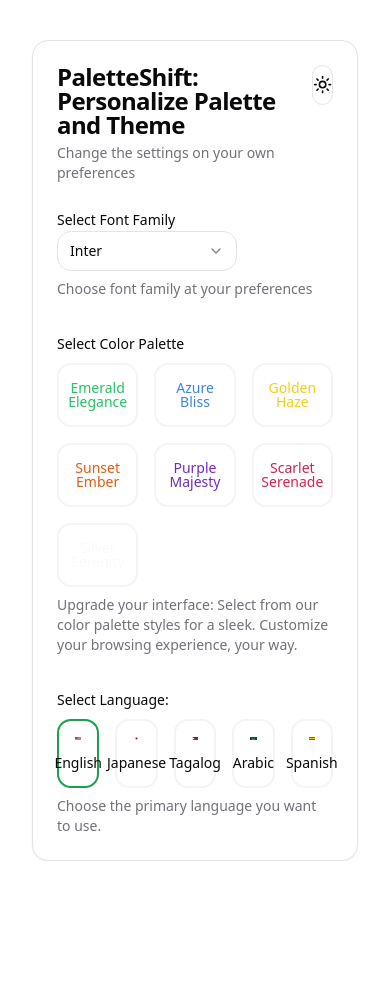
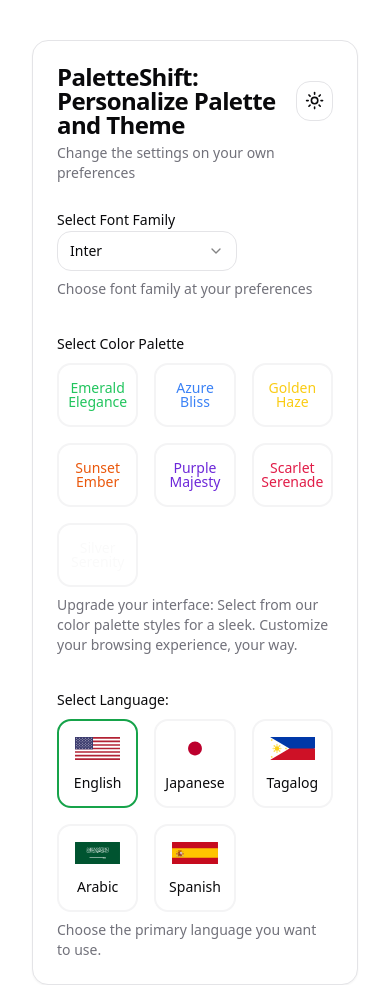
Before and after one commit to javiergenepaul/Palette-Shift, a React (Vite) app: page / in a window 390 px wide. Before the commit the page ends 861 px from the top, so only its background shows below. Built offline with nearby package versions, Linux system fonts and the light colour scheme.

Commit message:
fix responsive on 375 px screen

```diff
--- a/src/i18n/locale/en.json
+++ b/src/i18n/locale/en.json
@@ -7,6 +7,12 @@
   "font": {
     "formLabel": "Select Font Family",
     "formDescription": "Choose font family at your preferences"
+  },
+  "theme": {
+    "toggleTheme": "Toggle Theme",
+    "dark": "Dark",
+    "light": "Light",
+    "system": "System"
   },
   "color": {
     "success": {
--- a/src/screens/components/card-container.tsx
+++ b/src/screens/components/card-container.tsx
@@ -14,7 +14,7 @@ export const CardContainer = (props: CardContainerInterface) => {
   return (
     <Card>
       <CardHeader>
-        <CardTitle className="flex justify-between">
+        <CardTitle className="flex justify-between items-center ">
           {title} <DarkModeDropdown />
         </CardTitle>
         <CardDescription>{description}</CardDescription>
--- a/src/screens/components/dark-mode-dropdown.tsx
+++ b/src/screens/components/dark-mode-dropdown.tsx
@@ -5,6 +5,7 @@ import {
   DropdownMenuItem,
   DropdownMenuTrigger,
 } from "@/components";
+import { translate } from "@/i18n";
 import { useSettingsStore } from "@/stores";
 import { Moon, Sun } from "lucide-react";
 
@@ -13,21 +14,21 @@ export const DarkModeDropdown = () => {
   return (
     <DropdownMenu>
       <DropdownMenuTrigger value={getSystemTheme()} asChild>
-        <Button variant="outline" size="icon">
+        <Button className="flex w-fit px-2" variant="outline" size="icon">
           <Sun className="h-[1.2rem] w-[1.2rem] rotate-0 scale-100 transition-all dark:-rotate-90 dark:scale-0" />
           <Moon className="absolute h-[1.2rem] w-[1.2rem] rotate-90 scale-0 transition-all dark:rotate-0 dark:scale-100" />
-          <span className="sr-only">Toggle theme</span>
+          <span className="sr-only">{translate("theme.toggleTheme")}</span>
         </Button>
       </DropdownMenuTrigger>
       <DropdownMenuContent align="end">
         <DropdownMenuItem onClick={() => setTheme("light")}>
-          Light
+          {translate("theme.light")}
         </DropdownMenuItem>
         <DropdownMenuItem onClick={() => setTheme("dark")}>
-          Dark
+          {translate("theme.dark")}
         </DropdownMenuItem>
         <DropdownMenuItem onClick={() => setTheme("system")}>
-          System
+          {translate("theme.system")}
         </DropdownMenuItem>
       </DropdownMenuContent>
     </DropdownMenu>
--- a/src/screens/components/settings-content/settings-content.tsx
+++ b/src/screens/components/settings-content/settings-content.tsx
@@ -220,7 +220,6 @@ export const SettingsContent = () => {
           )}
         </RadioGroup>
       </InputFieldGroup>
-
       <InputFieldGroup
         label={translate("languageOption.formLabel")}
         description={translate("languageOption.formDescription")}
@@ -228,7 +227,7 @@ export const SettingsContent = () => {
         <RadioGroup
           value={language}
           onValueChange={onChangeLanguage}
-          className="grid-cols-5 gap-4 pt-2 max-w-3xl"
+          className="grid-cols-3 lg:grid-cols-5 gap-4 pt-2 max-w-3xl"
         >
           {LANGUAGE_OPTIONS.map(
             (langProp: SettingOptionLangRadioInterface, index: React.Key) => {
```
